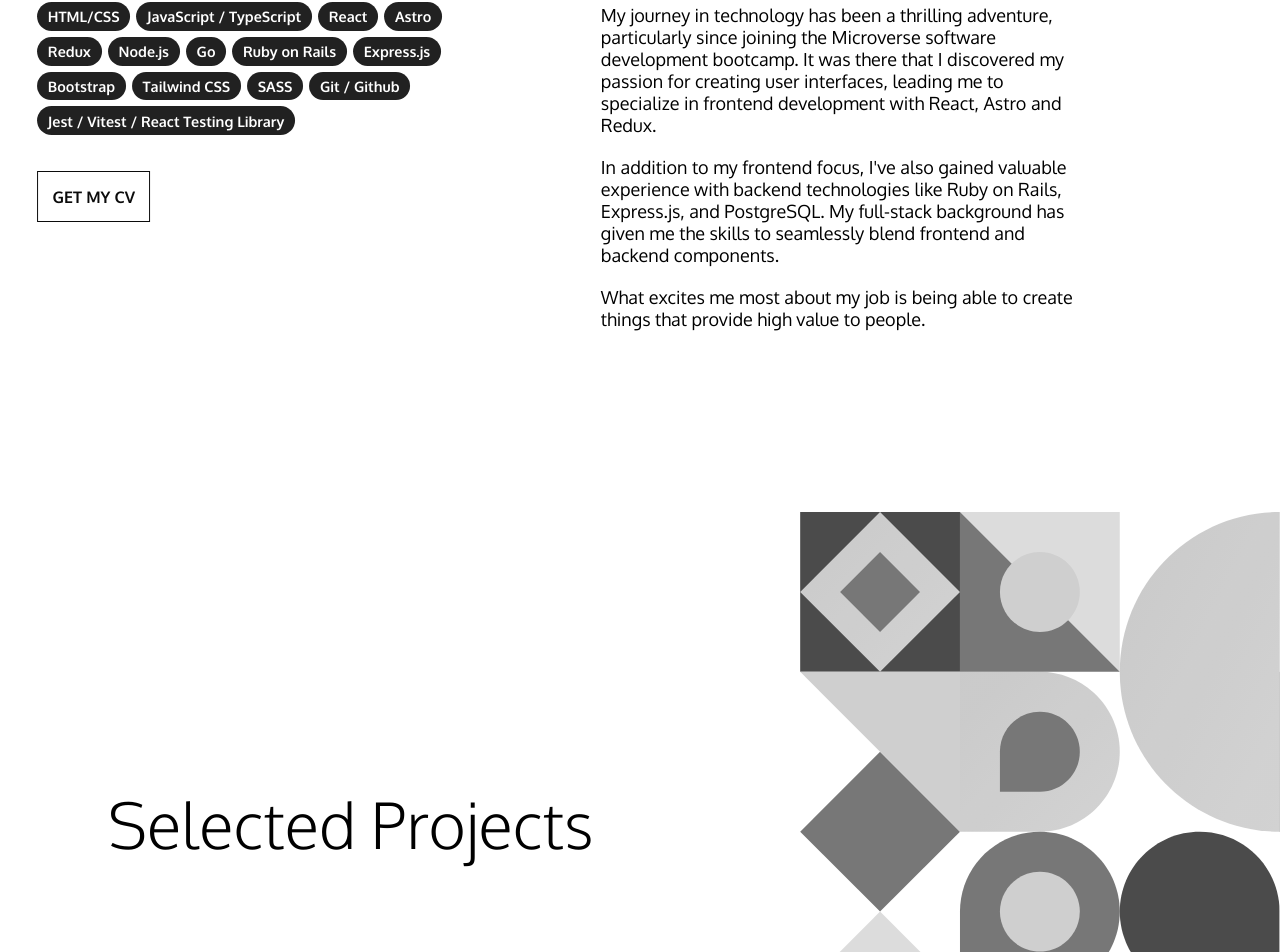
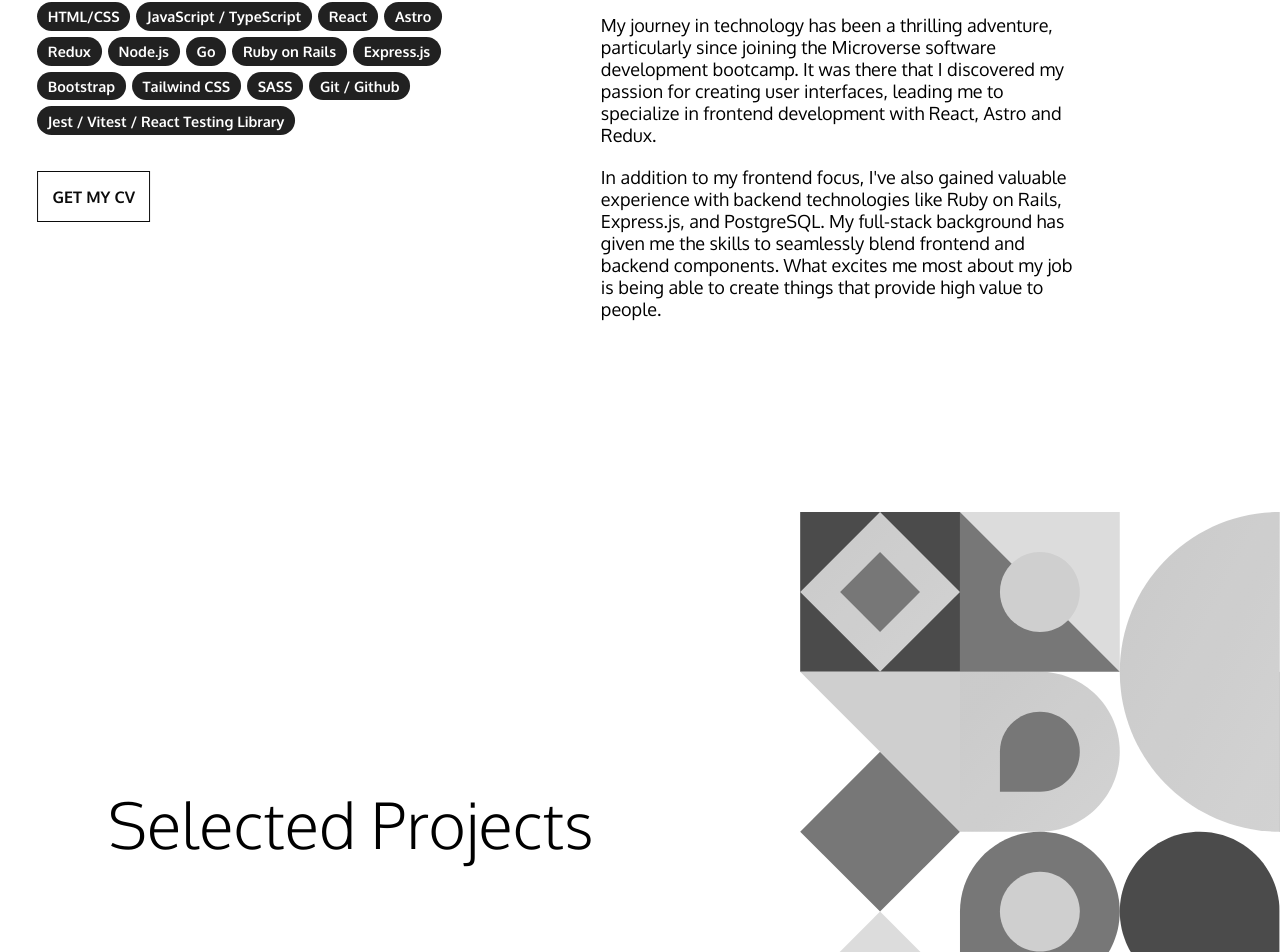
Before and after one commit to ikennarichard/v2, a React (Vite) app: page / in a window 1280 px wide. Shown: the part 1088-2040 px from the top of the page. Built offline with nearby package versions, Linux system fonts and the light colour scheme.

Commit message:
Update about section

```diff
--- a/src/components/about/About.jsx
+++ b/src/components/about/About.jsx
@@ -55,9 +55,7 @@ const About = () => {
           <div className="text">
           <p>My journey in technology has been a thrilling adventure, particularly since joining the Microverse software development bootcamp. It was there that I discovered my passion for creating user interfaces, leading me to specialize in frontend development with React, Astro and Redux.</p>
 
-          <p>In addition to my frontend focus, I&apos;ve also gained valuable experience with backend technologies like Ruby on Rails, Express.js, and PostgreSQL. My full-stack background has given me the skills to seamlessly blend frontend and backend components.</p>
-
-          <p>What excites me most about my job is being able to create things that provide high value to people.</p>
+          <p>In addition to my frontend focus, I&apos;ve also gained valuable experience with backend technologies like Ruby on Rails, Express.js, and PostgreSQL. My full-stack background has given me the skills to seamlessly blend frontend and backend components. What excites me most about my job is being able to create things that provide high value to people.</p>
           </div>
         </div>
       </div>
```
